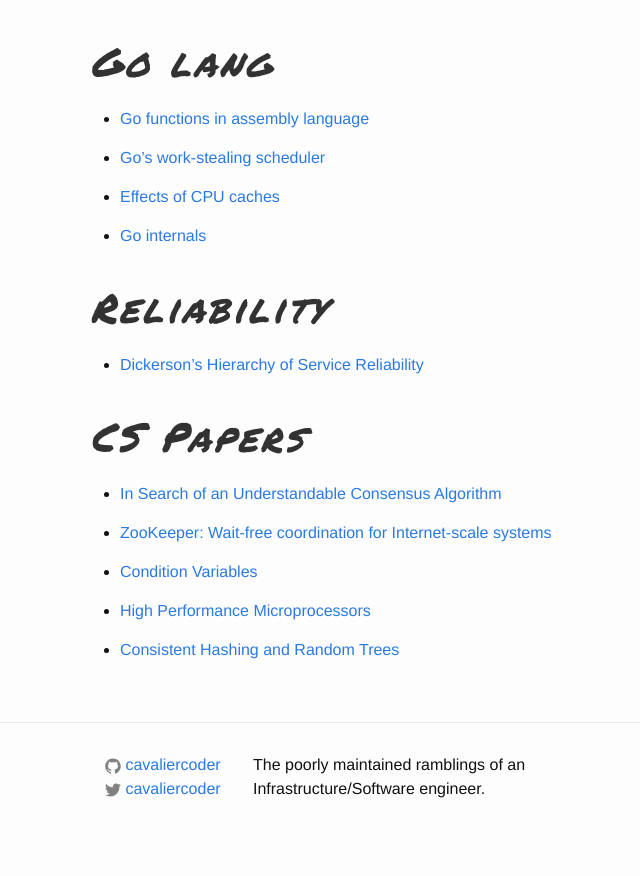
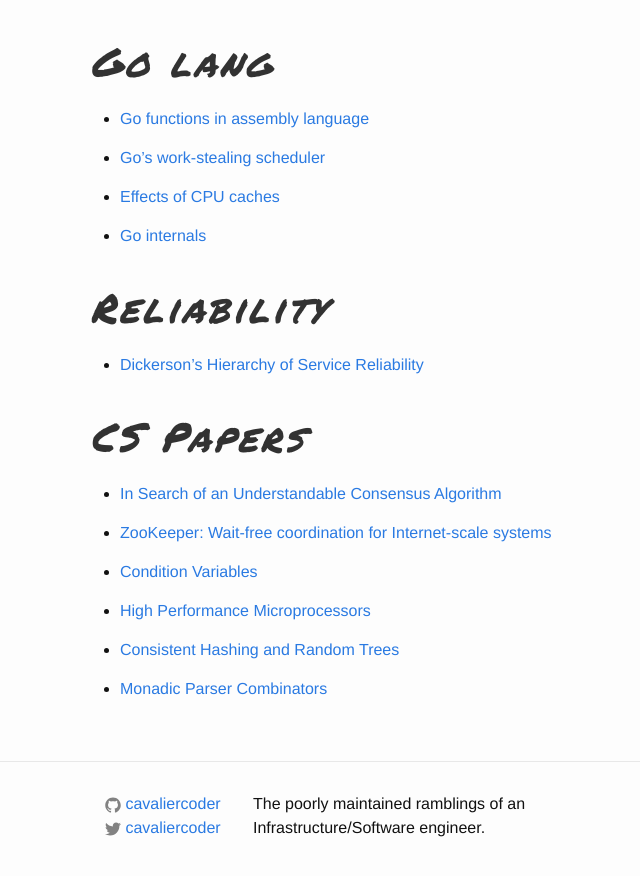
Before and after one commit to cavaliercoder/cavaliercoder.github.io, a Jekyll site: the page built from pages/links.md, in a window 1280 px wide and 900 px high, scrolled down 1101 px. Shown: the top 876 px of the window, without its empty margins (180-820 px from the left). Built offline with Jekyll 4.4.1, drawn with Linux system fonts in a browser that asks for light colours; nearby versions of some CDN libraries; comment, search, counter and statistics services are not loaded.

Commit message:
Added link to Monadic Parser Combinators

```diff
--- a/pages/links.md
+++ b/pages/links.md
@@ -64,3 +64,5 @@ if you have a little more time on your hands.
 * [High Performance Microprocessors](http://euler.mat.uson.mx/~havillam/ca/CS323/index.html)
 
 * [Consistent Hashing and Random Trees](https://www.akamai.com/us/en/multimedia/documents/technical-publication/consistent-hashing-and-random-trees-distributed-caching-protocols-for-relieving-hot-spots-on-the-world-wide-web-technical-publication.pdf)
+
+* [Monadic Parser Combinators](http://eprints.nottingham.ac.uk/237/1/monparsing.pdf)
```
